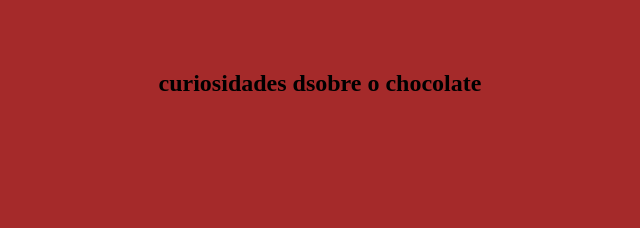
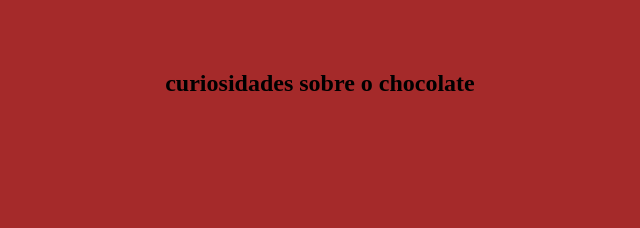
Before and after one commit to sbrunoalcantara/colabora-o-t2, a plain HTML site: page index.html in a window 1280 px wide. Shown: the part 197-425 px from the top of the page, 320-960 px from the left. Drawn offline with Linux system fonts and the light colour scheme.

Commit message:
update dev and html

```diff
--- a/index.html
+++ b/index.html
@@ -22,7 +22,7 @@
     </header>
     <main>
         <h1>Hello, chocolate!</h1>
-        <h2>curiosidades dsobre o chocolate</h2>
+        <h2>curiosidades sobre o chocolate</h2>
         <p>a stefany merece um chocolate</p>
         <p>Luana da o chocolate pra Stefany</p>
     </main>
```
